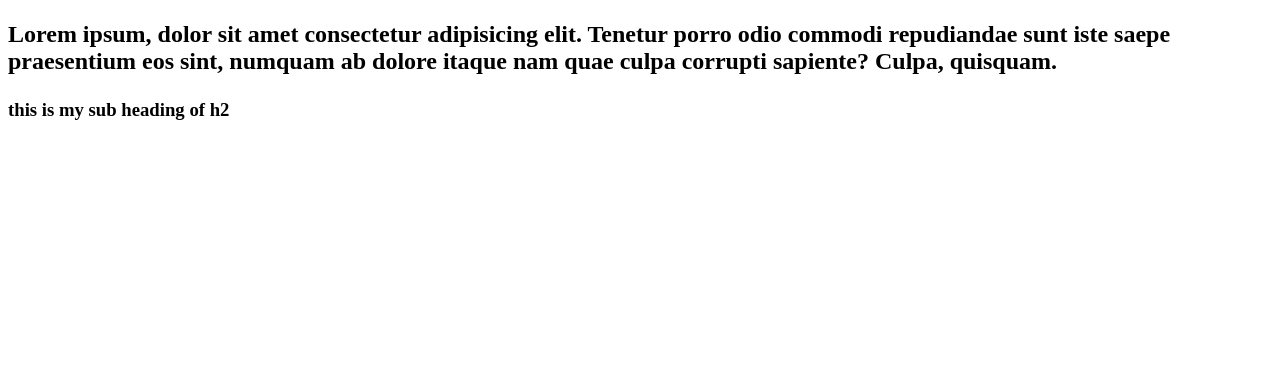
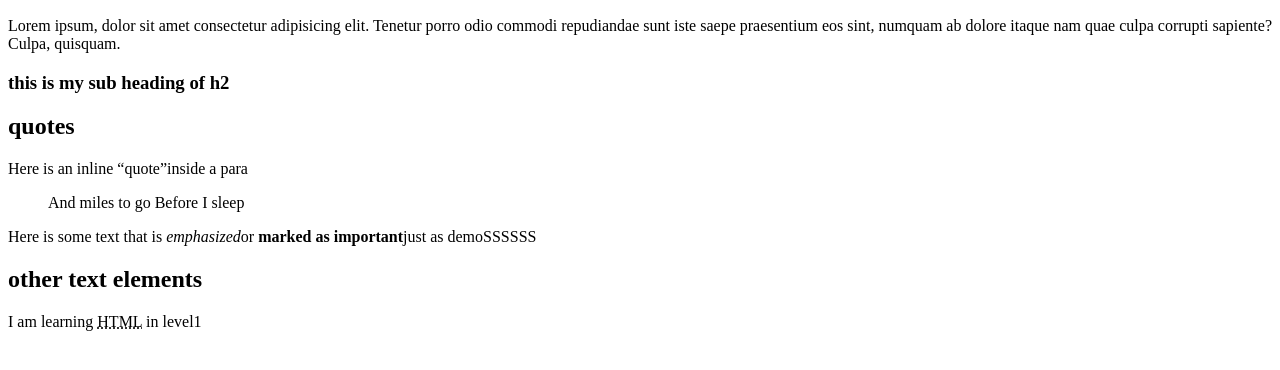
Before and after one commit to mali0155/mali0155.github.io, a plain HTML site: page week4/index.html in a window 1280 px wide. Shown: the part 110-480 px from the top of the page. Drawn offline with Linux system fonts and the light colour scheme.

Commit message:
add more html tags

```diff
--- a/week4/index.html
+++ b/week4/index.html
@@ -11,10 +11,21 @@
     </header>
     <main>
 <section>
-    <h2> Heading and paragraphs
+    <h2> Heading and paragraphs</h2>
         <p>Lorem ipsum, dolor sit amet consectetur adipisicing elit. Tenetur porro odio commodi repudiandae sunt iste saepe praesentium eos sint, numquam ab dolore itaque nam quae culpa corrupti sapiente? Culpa, quisquam.</p>
-    </h2>
     <h3> this is my sub heading of h2</h3>
+</section>
+<section>
+    <h2>quotes</h2>
+    <p>Here is an inline <q>quote</q>inside a para</p>
+    <blockquote>
+        And miles to go Before I sleep <title> Parmish Verma</title>
+    </blockquote>
+    <p>Here is some text that is <em>emphasized</em>or <strong> marked as important</strong>just as demoSSSSSS</p>
+</section>
+<section>
+    <h2> other text elements </h2>
+    <p> I am learning <abbr title="Hypertext Markup Language">HTML</abbr> in level1</p>
 </section>
     </main>
     <footer>
```
